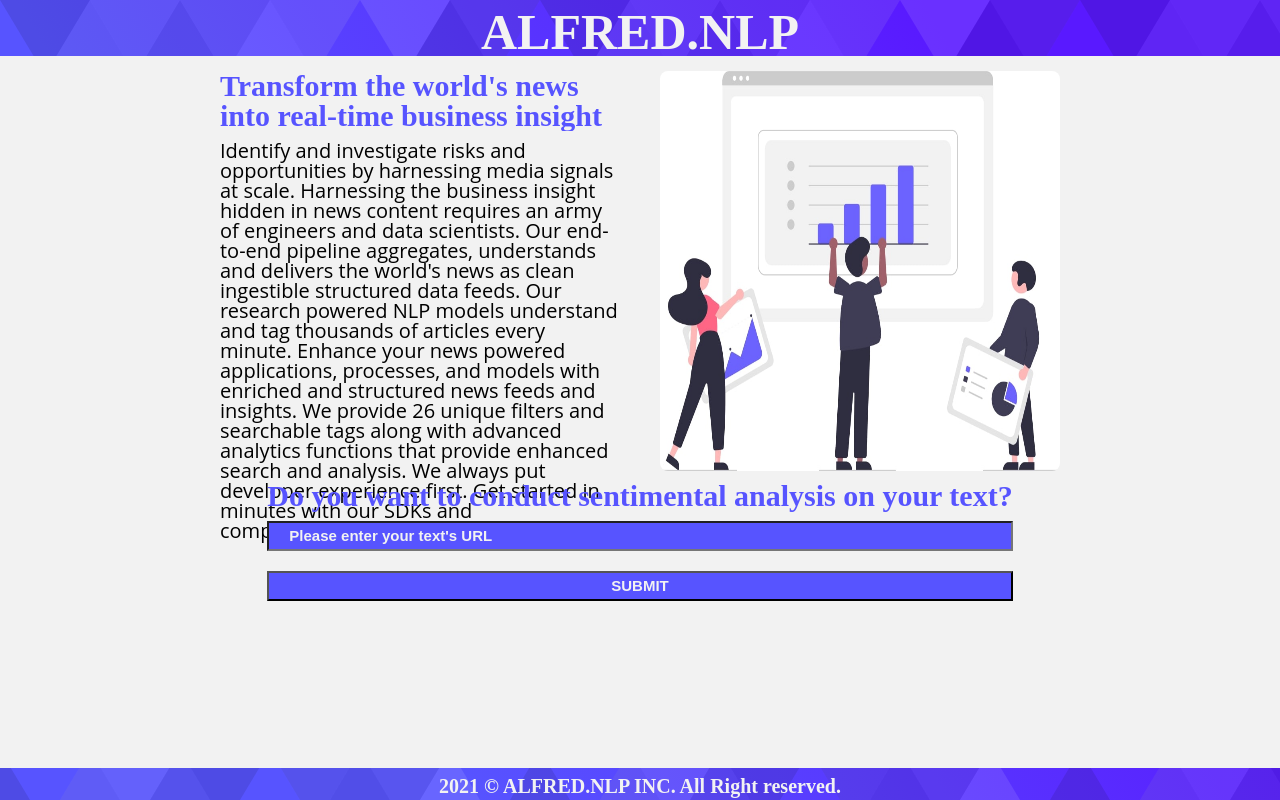
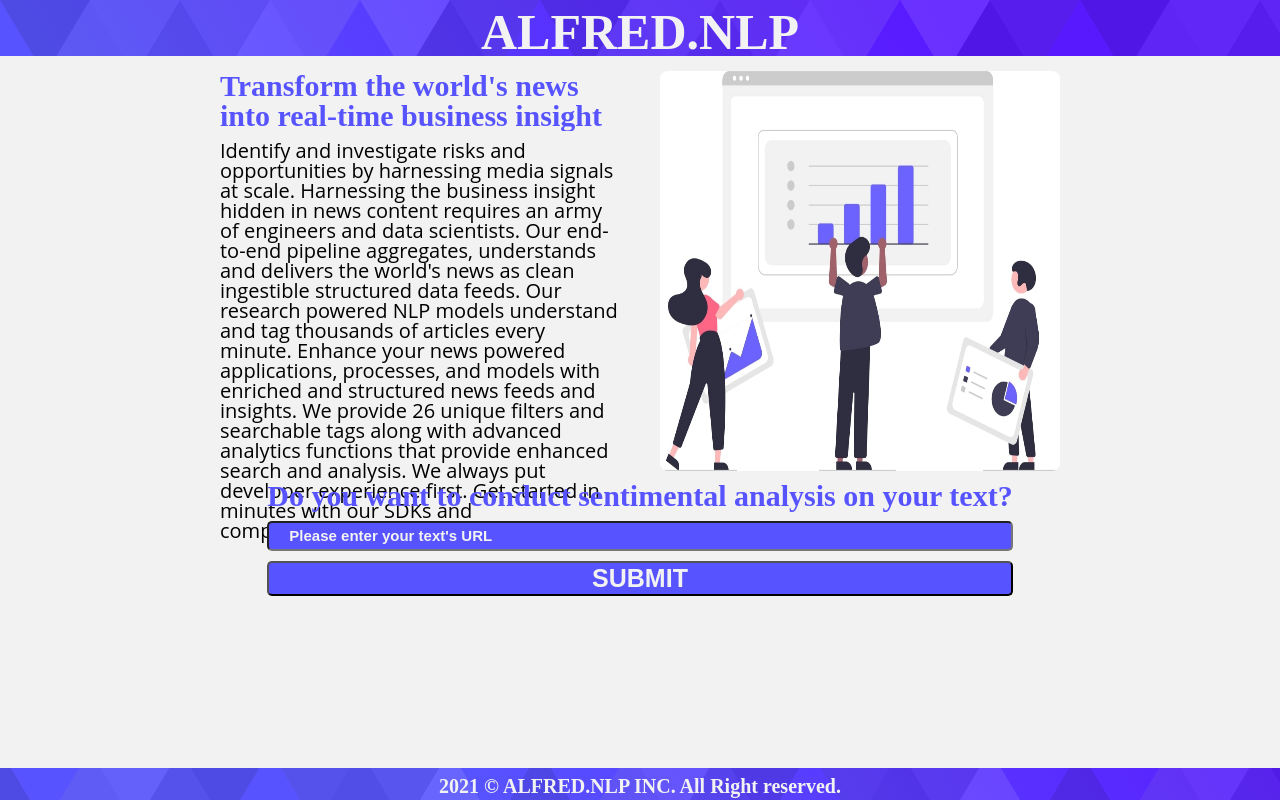
Before and after one commit to ahmedopolis/NLP-Article-Analyzer-Web-Tool, a website built with webpack: page src/client/views/index.html in a window 1280 px wide. Built offline with nearby package versions, Linux system fonts and the light colour scheme.

Commit message:
:lipstick: Update Style: Change in form

```diff
--- a/src/client/styles/form.scss
+++ b/src/client/styles/form.scss
@@ -1,6 +1,12 @@
 $primary-color: #5754ff;
 $secondary-color: #f2f2f2;
 $tertiary-color: darkmagenta;
+
+form {
+    display: flex;
+    justify-content:center;
+    flex-direction:column;
+}
 
 .form-title{
     color: $primary-color;
@@ -10,10 +16,21 @@
 
 #submit-button{
     cursor: pointer;
+    background-color: $primary-color;
+    border-radius: 5px;
+    color: $secondary-color;
+    font-family: 'Oswald', sans-serif;
+    font-size: 25px;
+    font-weight: bold;
+
+    &:hover {
+        background-color: $tertiary-color;
+    }
 }
 
 input {
     background-color: $primary-color;
+    border-radius: 5px;
     padding: 5px 20px;
     color: $secondary-color;
     font-family: 'Oswald', sans-serif;
--- a/src/client/views/index.html
+++ b/src/client/views/index.html
@@ -50,20 +50,15 @@
         <div class="form-title">
           <h2>Do you want to conduct sentimental analysis on your text?</h2>
         </div>
-        <form onsubmit="return Client.handleSubmit(event)">
+        <form>
           <input
             id="text-url"
             type="text"
             name="input[url]"
+            value=""
             placeholder="Please enter your text's URL"
           />
-          <input
-            id="submit-button"
-            type="submit"
-            value="SUBMIT"
-            onclick="return Client.handleSubmit(event)"
-            onsubmit="return handleSubmit(event)"
-          />
+          <button id="submit-button">SUBMIT</button>
         </form>
       </section>
       <section id="results-section">
```
